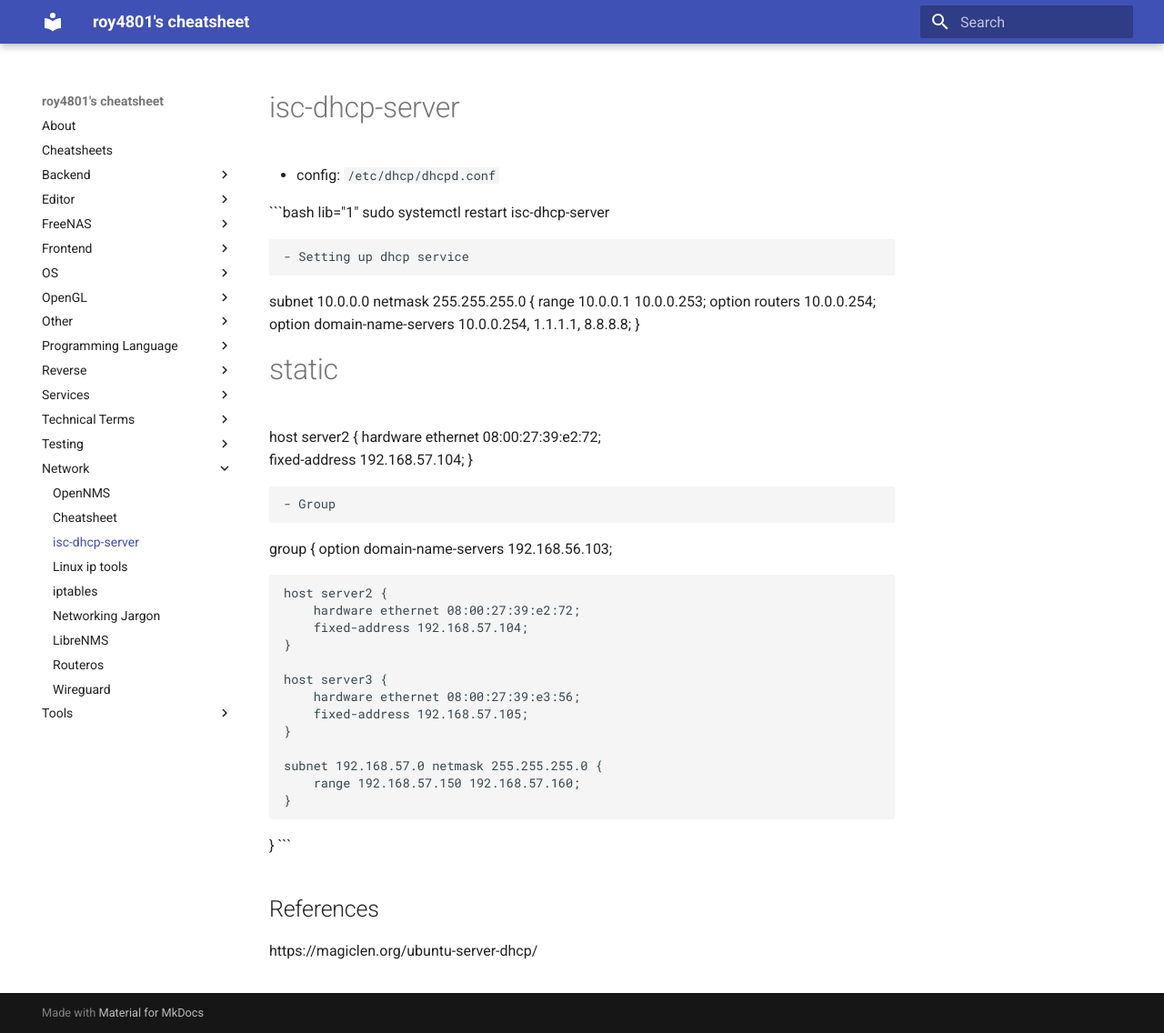
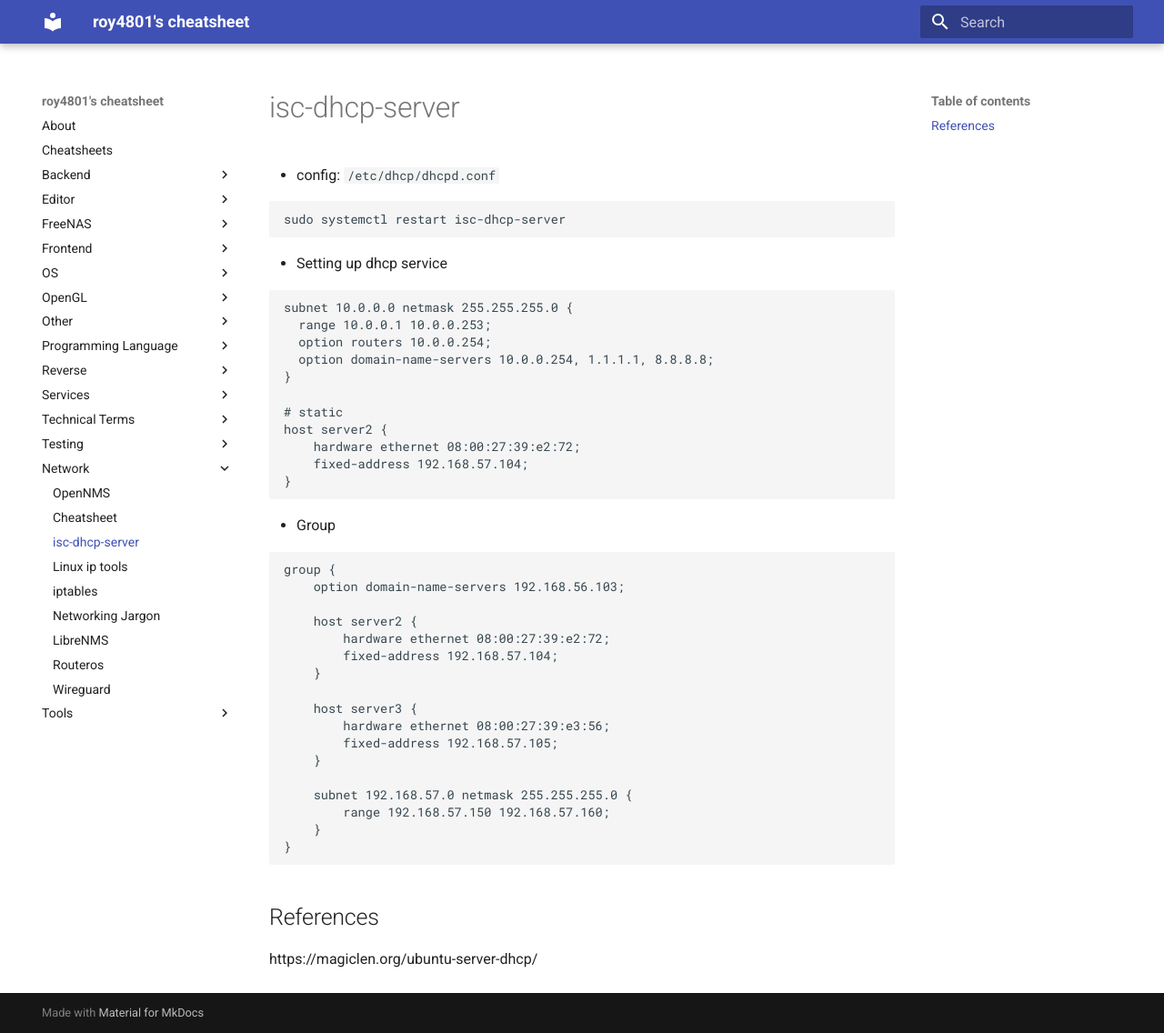
Before and after one commit to roy4801/docs.roy4801.tw, an MkDocs documentation site: the page built from docs/network/dhcpd.md, in a window 1280 px wide and 1136 px high. Shown: the whole window at 91% size. Built offline with MkDocs 1.6.1 and Material for MkDocs 9.7.7, drawn with Linux system fonts in a browser that asks for light colours.

Commit message:
fix code section

````diff
--- a/docs/network/dhcpd.md
+++ b/docs/network/dhcpd.md
@@ -2,7 +2,7 @@
 
 - config: `/etc/dhcp/dhcpd.conf`
 
-```bash lib="1"
+```bash
 sudo systemctl restart isc-dhcp-server
 ```
 
````
Also changed, not shown: docs/tools/git.md (+14 -8 lines).
